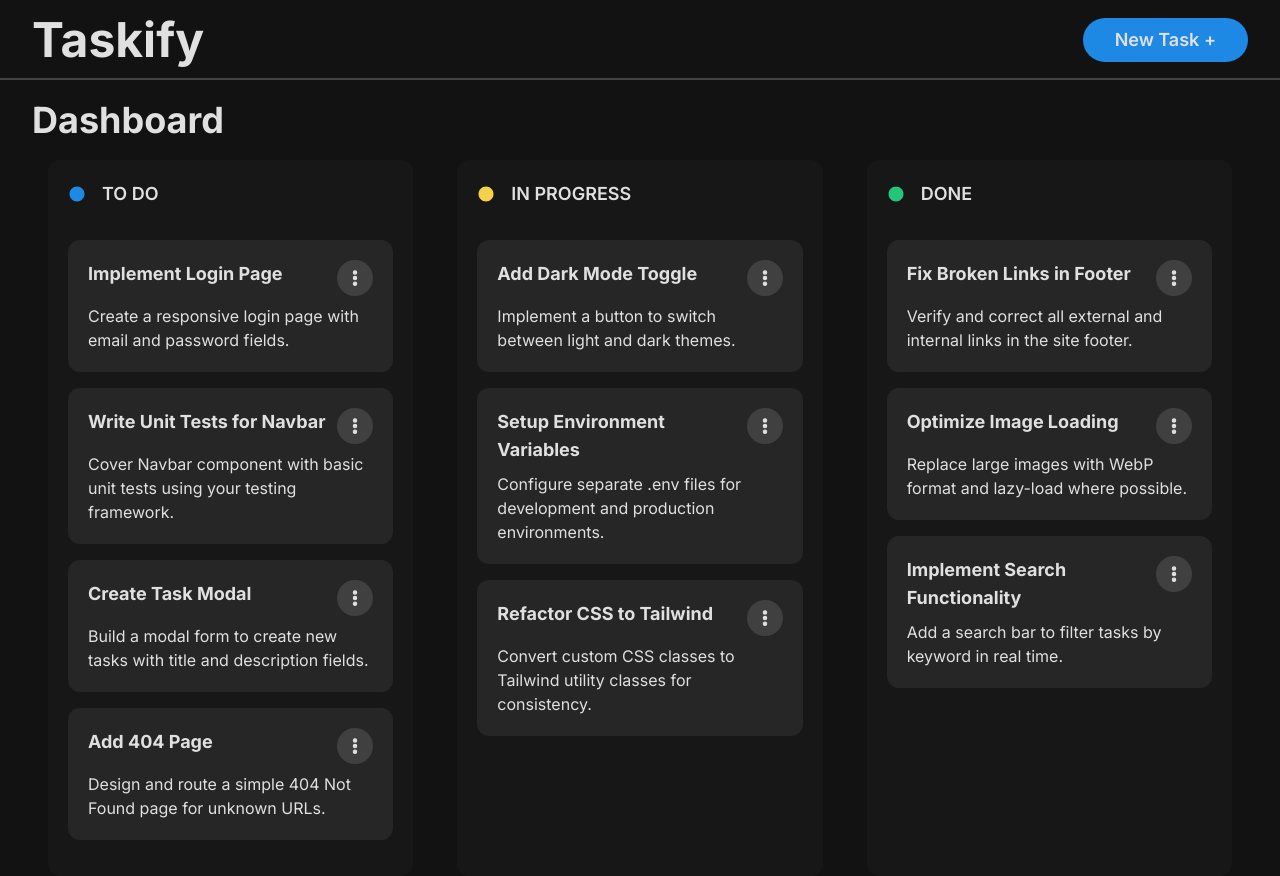
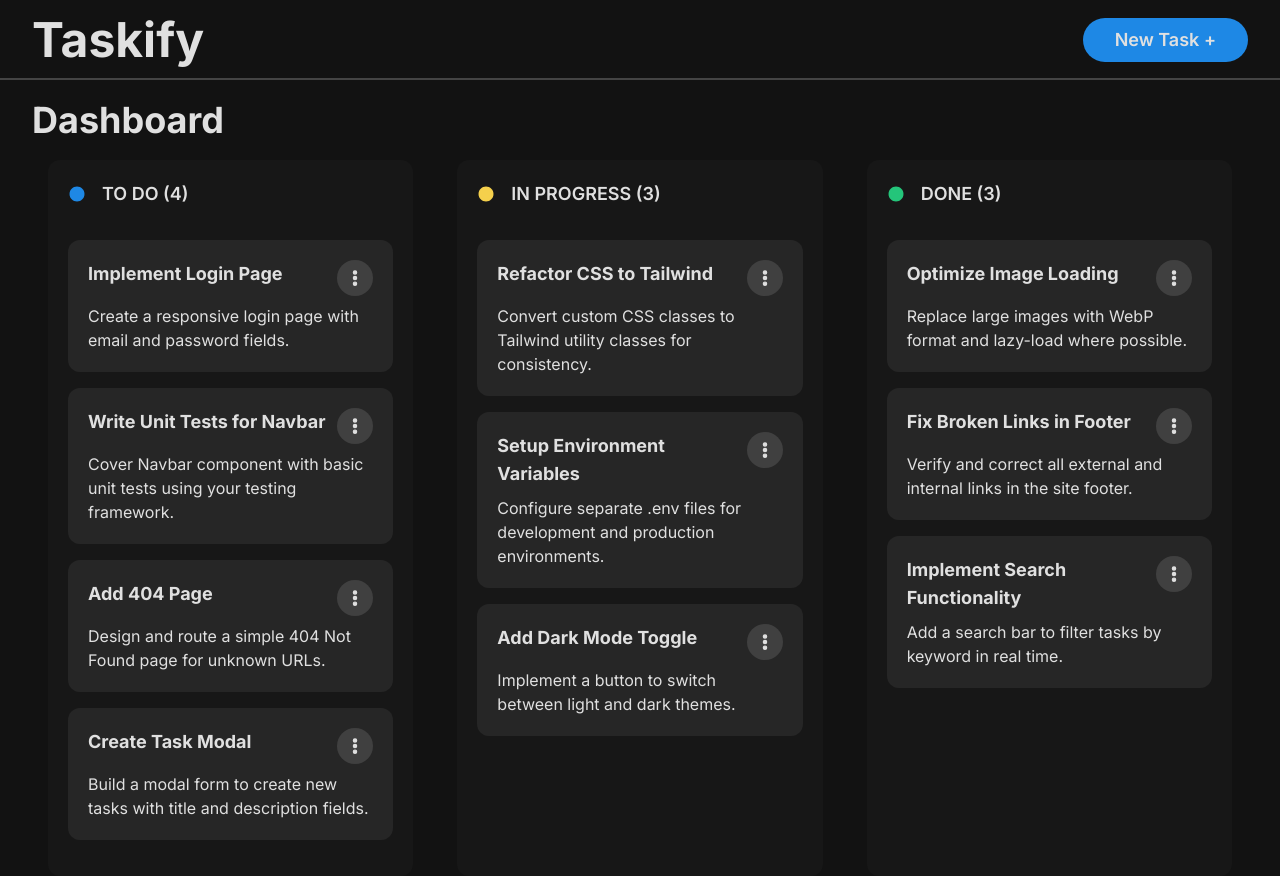
Before and after one commit to ACCeler94/taskify, a React (Vite) app: page / in a window 1280 px wide. Built offline with nearby package versions, Linux system fonts and the light colour scheme.

Commit message:
Update TasksColumn to use sorting

```diff
--- a/src/components/features/tasks/TasksColumn/TasksColumn.tsx
+++ b/src/components/features/tasks/TasksColumn/TasksColumn.tsx
@@ -1,5 +1,7 @@
+import { useMemo } from "react";
 import { useSelector } from "react-redux";
 import type { RootState, TaskStatus } from "../../../../types/types";
+import { sortTasksByDate } from "../../../../utils/sortTasksByDate";
 import TaskCard from "../TaskCard/TaskCard";
 import { selectTasksByStatus } from "../tasksSelectors";
 
@@ -14,6 +16,14 @@ const TasksColumn = ({
 }) => {
   const tasks = useSelector((state: RootState) =>
     selectTasksByStatus(state, status),
+  );
+  const sortingOrder = useSelector(
+    (state: RootState) => state.filter.sortingOrder,
+  );
+
+  const sortedTasks = useMemo(
+    () => sortTasksByDate({ sortingOrder, tasks }),
+    [tasks, sortingOrder],
   );
 
   return (
@@ -41,11 +51,11 @@ const TasksColumn = ({
             ></path>
           </g>
         </svg>
-        {title}
+        {title} ({tasks.length})
       </h2>
 
       <ul className="task-list space-y-2">
-        {tasks.map((task) => (
+        {sortedTasks.map((task) => (
           <li key={task.id}>
             <TaskCard {...task} />
           </li>
```
